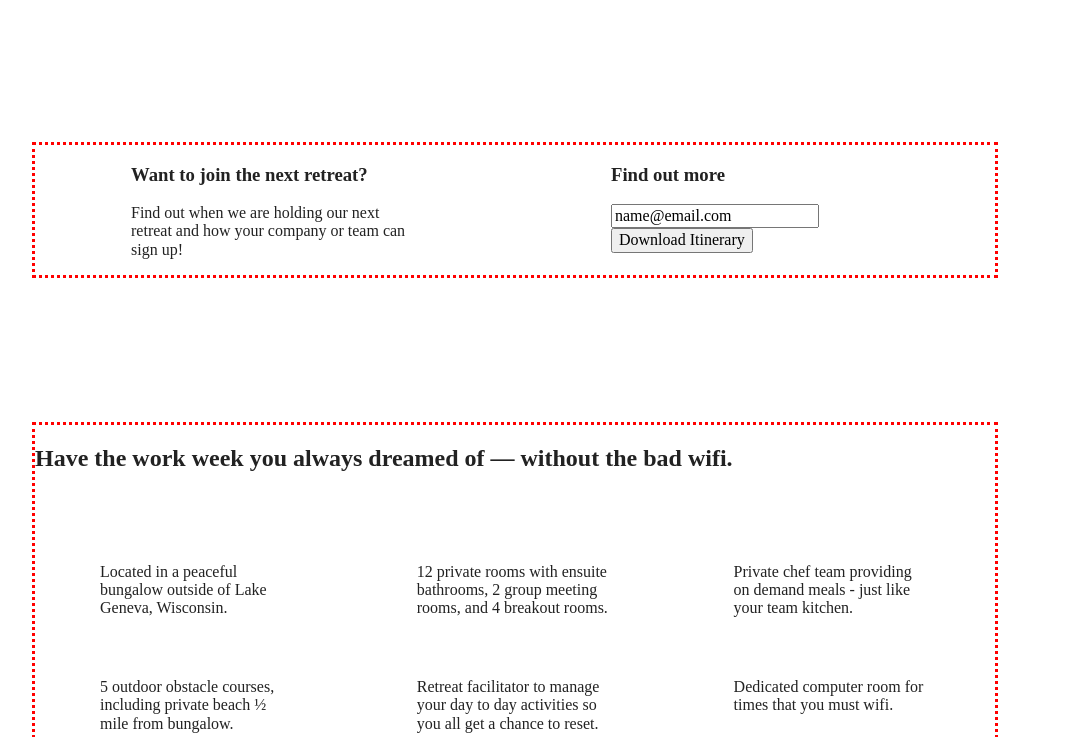
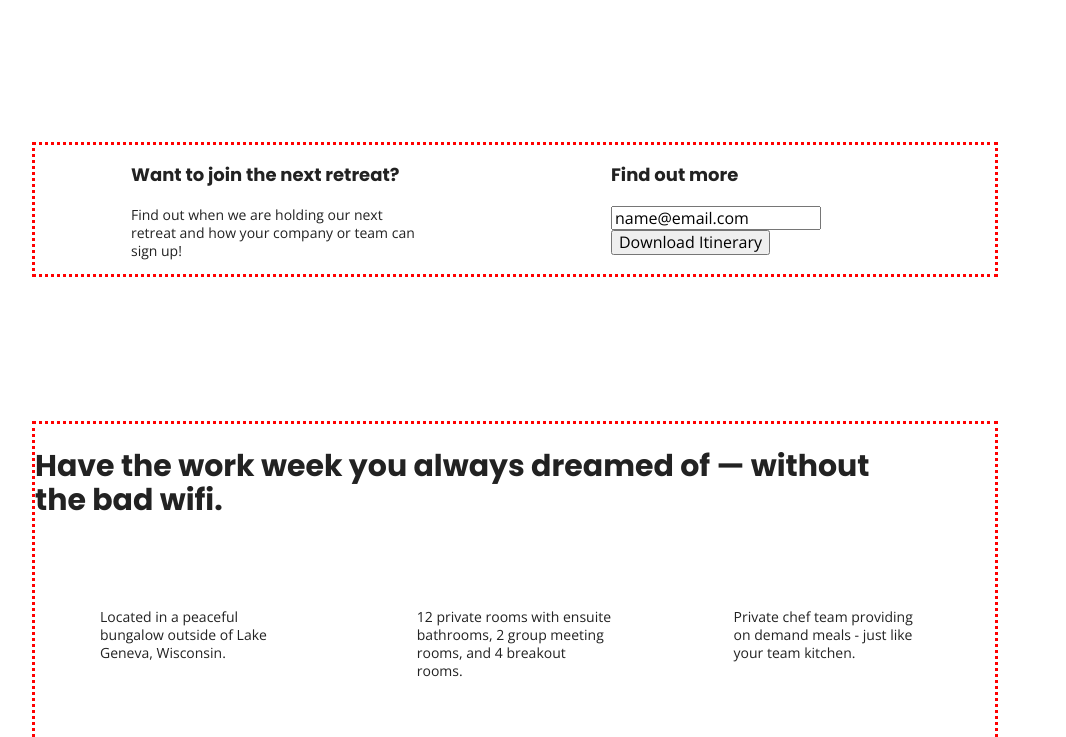
Before and after one commit to shareestark/unplugged, a website built with Parcel: page index.html in a window 1280 px wide. Shown: the part 265-1002 px from the top of the page, without its empty margins (125-1191 px from the left). Built offline with nearby package versions, Linux system fonts and the light colour scheme.

Commit message:
Adding font styles to Unplugged

```diff
--- a/css/main.css
+++ b/css/main.css
@@ -86,6 +86,49 @@ textarea {
 /* ==========================================================================
    Author's custom styles
    ========================================================================== */
+/* General Styles */
+
+html {
+  font-size: 1rem;
+}
+
+body {
+  font-size: 1em;
+  font-family: "Open Sans", sans-serif;
+  text-align: left;
+}
+
+ul,
+ol {
+  list-style-type: none;
+}
+
+a {
+  color: #e2e3ed;
+  text-decoration: none;
+}
+
+h2 {
+  font-family: "Poppins", sans-serif;
+  font-size: 1.875em;
+}
+
+h3,
+h4 {
+  font-family: "Poppins", sans-serif;
+  margin: 20px 0;
+  font-size: 1.125em;
+}
+
+p {
+  font-size: 0.875em;
+  line-height: 1.285;
+}
+
+address {
+  font-style: normal;
+}
+
 .content-wrapper {
   outline: 3px dotted red;
   width: 90%;
@@ -360,6 +403,7 @@ aside {
   /* Tablet styles here */
 
   /* General styles */
+
   .content-wrapper {
     max-width: 640px;
     margin: 100px 0;
@@ -484,12 +528,12 @@ aside {
   .faq h2 {
     width: 100%;
   }
-}
 
   @media only screen and (min-width: 1200px) {
     /*Desktop styles here*/
 
     /* General styles */
+
     .content-wrapper {
       max-width: 960px;
     }
@@ -527,6 +571,7 @@ aside {
     /* Reviews */
     .reviews article div {
       width: 42%;
+    }
   }
 
   /* ==========================================================================
--- a/index.html
+++ b/index.html
@@ -17,6 +17,11 @@
 
     <link rel="stylesheet" href="./css/normalize.css" />
     <link rel="stylesheet" href="./css/main.css" />
+    <!-- Google Fonts -->
+    <link
+      href="https://fonts.googleapis.com/css?family=Open+Sans:400,700|Poppins:500,700"
+      rel="stylesheet"
+    />
 
     <meta name="theme-color" content="#fafafa" />
   </head>
```
Also changed, not shown: about/index.html (+5 -1 lines), faq/index.html (+5 -1 lines). Lines whose indentation alone changed are shown as unchanged.
